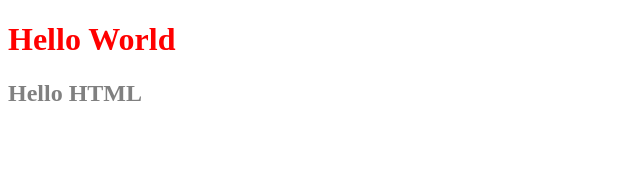
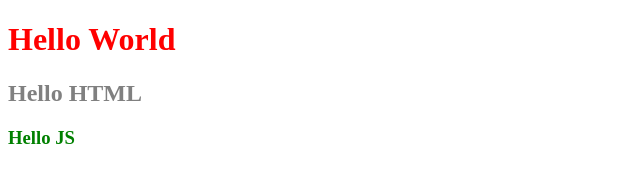
Before and after one commit to Ahliddin02/test, a plain HTML site: page index.html in a window 1280 px wide. Shown: the full height of the page, 0-640 px from the left. Drawn offline with Linux system fonts and the light colour scheme.

Commit message:
third commit

```diff
--- a/index.html
+++ b/index.html
@@ -10,5 +10,7 @@
 <body>
     <h1>Hello World</h1>
     <h2>Hello HTML</h2>
+    <h3>Hello JS</h3>
+
 </body>
 </html>
--- a/styles.css
+++ b/styles.css
@@ -4,3 +4,6 @@ h1 {
 h2 {
     color: grey;
 }
+h3 {
+    color: green;
+}
```
